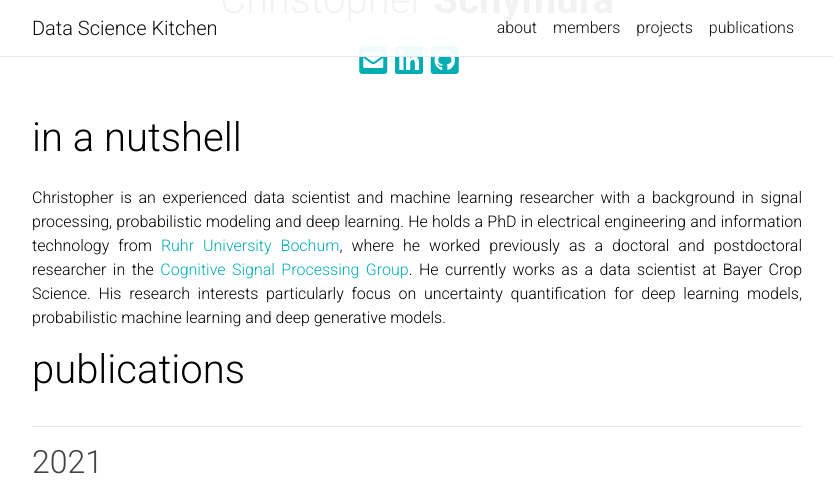
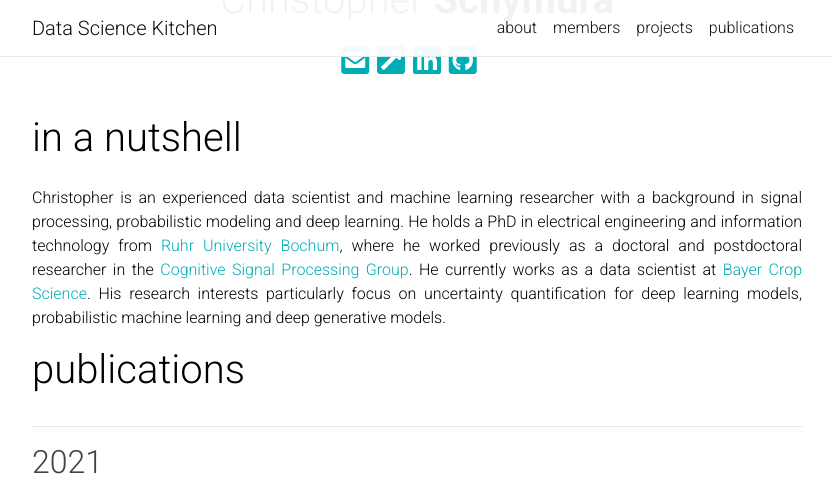
Before and after one commit to data-science-kitchen/data-science-kitchen.github.io, a Jekyll site: the page built from _members/christopher.markdown, in a window 1280 px wide and 900 px high, scrolled down 423 px, cut to the strip 0-493 px from the top of the window. Shown: the whole strip, without its empty margins (223-1056 px from the left). Built offline with Jekyll 4.4.1, drawn with Linux system fonts in a browser that asks for light colours; nearby versions of some CDN libraries; comment, search, counter and statistics services are not loaded; a style sheet for code colours, icons or effects is not loaded.

Commit message:
Add the possibility to show link to personal homepage on members site.

```diff
--- a/_layouts/member.html
+++ b/_layouts/member.html
@@ -22,6 +22,9 @@
     <span class="navbar-brand social fa-2x">
       {% if page.email %}
         <a href="mailto:{{ page.email }}"><i class="fa fa-envelope-square"></i></a>
+      {% endif %}
+      {% if page.homepage %}
+        <a href="https://{{ page.homepage }}" target="_blank" title="Homepage"><i class="fas fa-external-link-square-alt"></i></a>
       {% endif %}
       {% if page.twitter_username %}
         <a href="https://twitter.com/{{ page.twitter_username }}" target="_blank" title="Twitter"><i class="fab fa-twitter"></i></a>
--- a/_members/christopher.markdown
+++ b/_members/christopher.markdown
@@ -15,4 +16,4 @@
 bibliography_years: [2021, 2020, 2019, 2018, 2017, 2016, 2015, 2014]
 ---
 
-Christopher is an experienced data scientist and machine learning researcher with a background in signal processing, probabilistic modeling and deep learning. He holds a PhD in electrical engineering and information technology from <a href="https://etit.ruhr-uni-bochum.de/" target="_blank">Ruhr University Bochum</a>, where he worked previously as a doctoral and postdoctoral researcher in the <a href="https://cognitive-signal-processing.de/" target="_blank">Cognitive Signal Processing Group</a>. He currently works as a data scientist at Bayer Crop Science. His research interests particularly focus on uncertainty quantification for deep learning models, probabilistic machine learning and deep generative models.
+Christopher is an experienced data scientist and machine learning researcher with a background in signal processing, probabilistic modeling and deep learning. He holds a PhD in electrical engineering and information technology from <a href="https://etit.ruhr-uni-bochum.de/" target="_blank">Ruhr University Bochum</a>, where he worked previously as a doctoral and postdoctoral researcher in the <a href="https://cognitive-signal-processing.de/" target="_blank">Cognitive Signal Processing Group</a>. He currently works as a data scientist at <a href="https://www.cropscience.bayer.com/" target="_blank">Bayer Crop Science</a>. His research interests particularly focus on uncertainty quantification for deep learning models, probabilistic machine learning and deep generative models.
```
Also changed, not shown: other parts of _members/christopher.markdown (+1 -0 lines).
